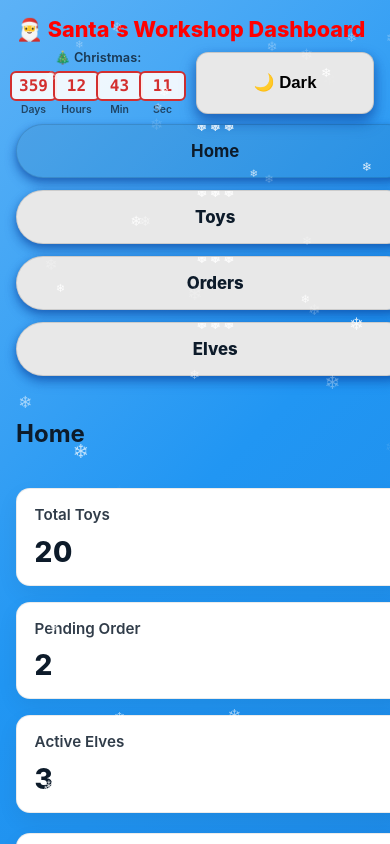
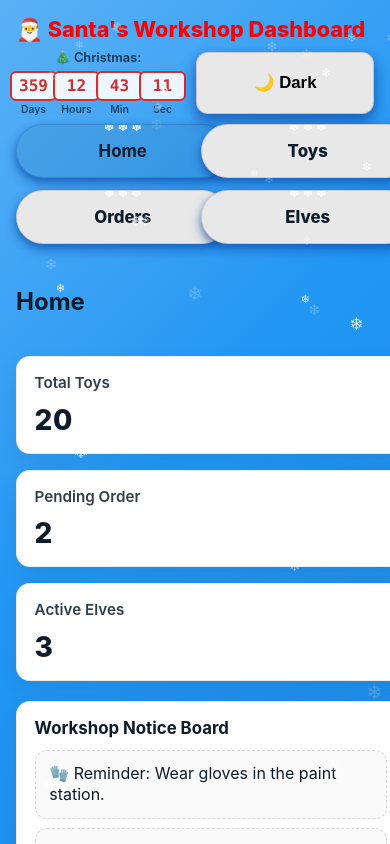
Before and after one commit to SvetlinGG/Santa-s_Workshop_Dashboard, a React (Vite) app: page / in a window 390 px wide. Shown: the top 844 px of the page. Built offline with nearby package versions, Linux system fonts and the light colour scheme.

Commit message:
more layout

```diff
--- a/src/styles/responsive.css
+++ b/src/styles/responsive.css
@@ -104,6 +104,13 @@
     }
 }
 
+@media (max-width: 499px) {
+    .nav {
+        display: grid;
+        grid-template-columns: 1fr 1fr;
+    }
+}
+
 @media (max-width: 400px) {
     .page {
         width: 100%;
@@ -124,11 +131,6 @@
     .header-actions {
         width: 100%;
         justify-content: space-between;
-    }
-
-    .nav {
-        flex-direction: column;
-        width: 100%;
     }
 
     .nav a {
```
